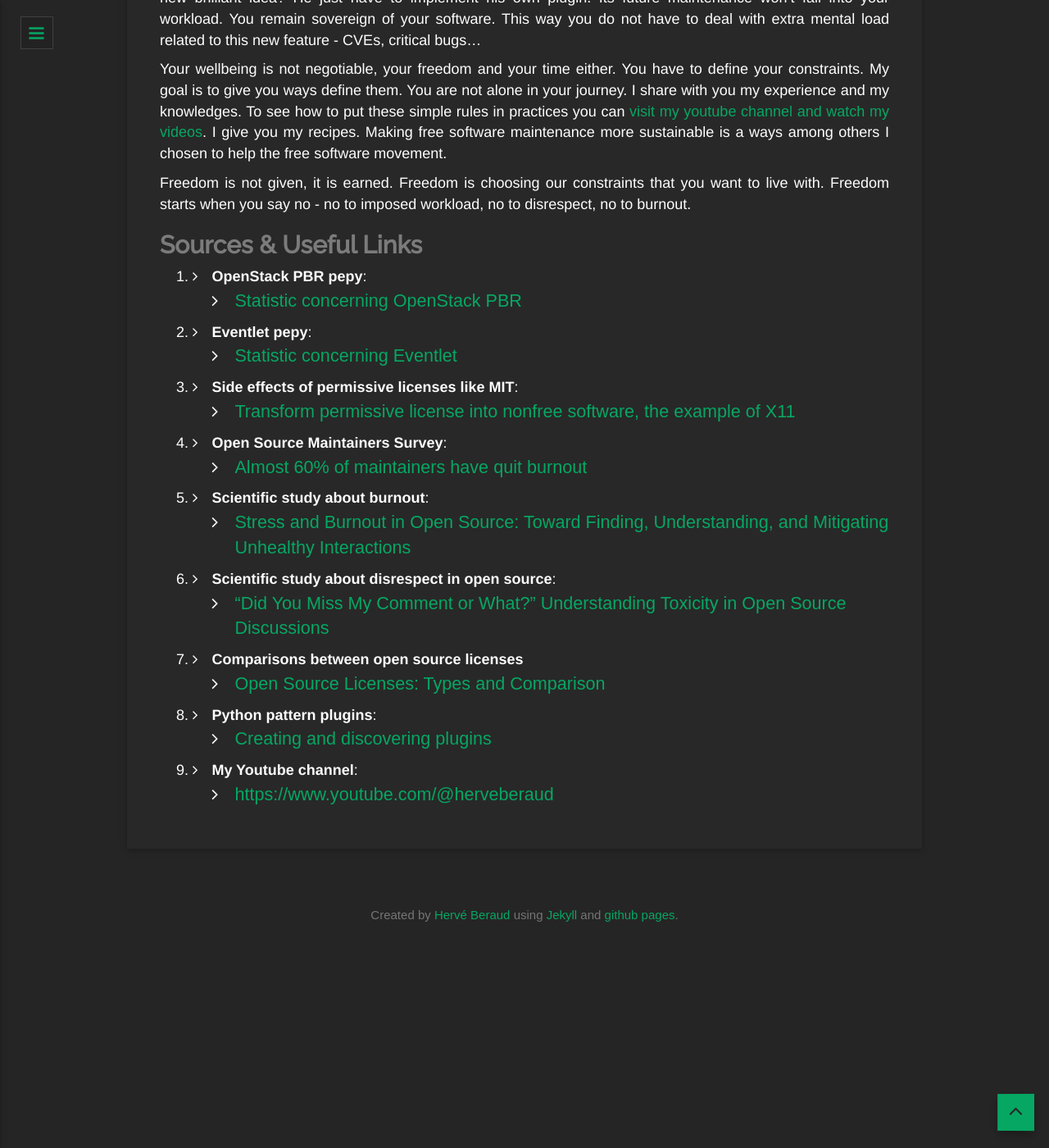
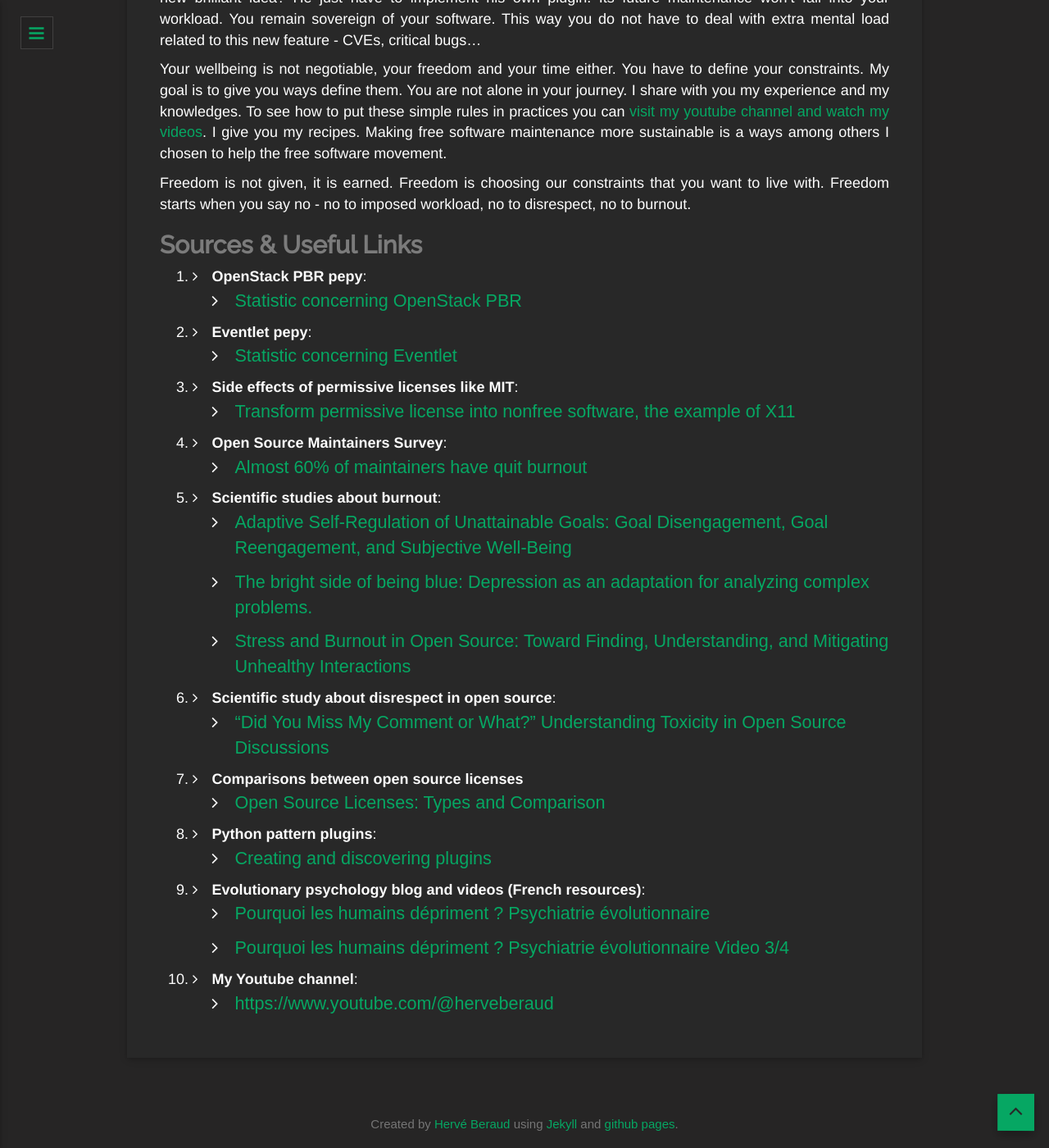
Before and after one commit to 4383/4383.github.io, a Jekyll site: the page built from _posts/2025-07-09-freedom-is-choosing-our-constraints.markdown, in a window 1280 px wide and 1400 px high, scrolled down 2378 px. Shown: the whole window at 82% size. Built offline with Jekyll 4.4.1, drawn with Linux system fonts in a browser that asks for light colours; nearby versions of some CDN libraries; some web fonts are replaced; comment, search, counter and statistics services are not loaded.

Commit message:
add missing links

```diff
--- a/_posts/2025-07-09-freedom-is-choosing-our-constraints.markdown
+++ b/_posts/2025-07-09-freedom-is-choosing-our-constraints.markdown
@@ -60,7 +60,9 @@ Freedom is not given, it is earned. Freedom is choosing our constraints that you
 4. **Open Source Maintainers Survey**:
    - [Almost 60% of maintainers have quit burnout](https://www.sonarsource.com/blog/maintainer-burnout-is-real/)
 
-5. **Scientific study about burnout**:
+5. **Scientific studies about burnout**:
+   - [Adaptive Self-Regulation of Unattainable Goals: Goal Disengagement, Goal Reengagement, and Subjective Well-Being](https://doi.org/10.1177/0146167203256921)
+   - [The bright side of being blue: Depression as an adaptation for analyzing complex problems.](https://psycnet.apa.org/doiLanding?doi=10.1037/a0016242)
    - [Stress and Burnout in Open Source: Toward Finding, Understanding, and Mitigating Unhealthy Interactions](https://www.cs.cmu.edu/~ckaestne/pdf/icsenier20.pdf)
 
 6. **Scientific study about disrespect in open source**:
@@ -72,5 +74,9 @@ Freedom is not given, it is earned. Freedom is choosing our constraints that you
 8. **Python pattern plugins**:
    - [Creating and discovering plugins](https://packaging.python.org/en/latest/guides/creating-and-discovering-plugins/)
 
-9. **My Youtube channel**:
+9. **Evolutionary psychology blog and videos (French resources)**:
+   - [Pourquoi les humains dépriment ? Psychiatrie évolutionnaire](https://homofabulus.com/pourquoi-les-humains-depriment-psychiatrie-evolutionnaire-3-4/)
+   - [Pourquoi les humains dépriment ? Psychiatrie évolutionnaire Video 3/4](https://www.youtube.com/watch?v=D9m5VlrBYII)
+
+10. **My Youtube channel**:
    - [https://www.youtube.com/@herveberaud](https://www.youtube.com/@herveberaud)
```
